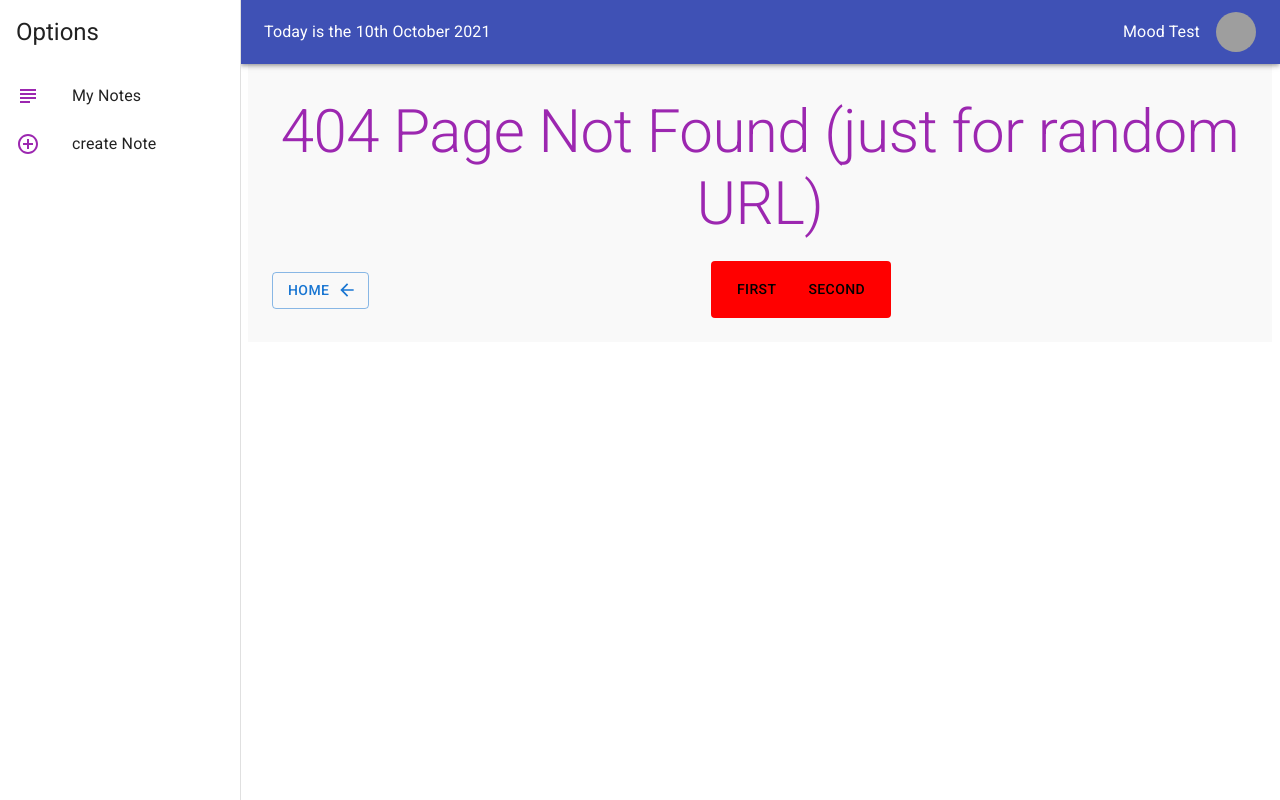
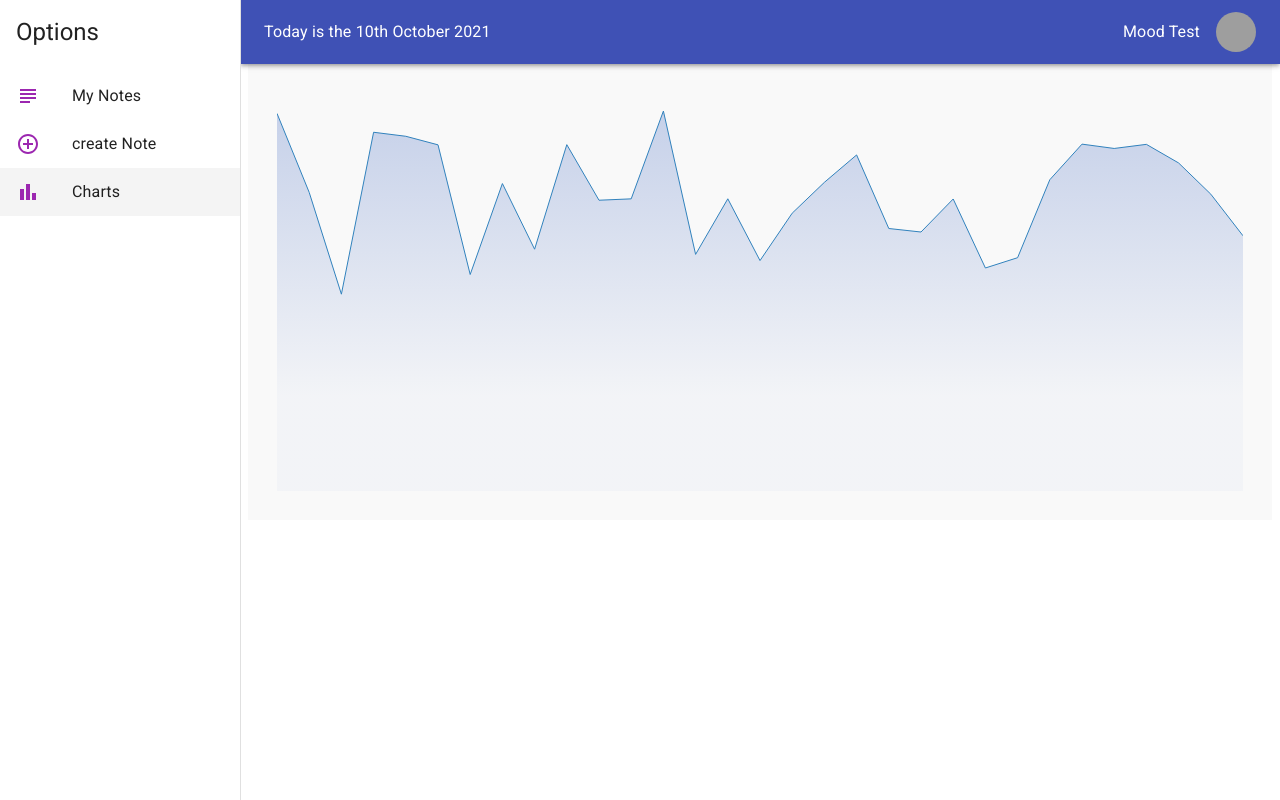
Before and after one commit to MahmoudJarjour/materialUIproject, a React (Create React App) app: page /charts in a window 1280 px wide. Before the commit this address had no page. Built offline with nearby package versions, Linux system fonts and the light colour scheme; grey boxes are pictures that could not be loaded.

Commit message:
adding charts

```diff
--- a/package.json
+++ b/package.json
@@ -20,6 +20,7 @@
     "react-masonry-css": "^1.0.16",
     "react-router-dom": "^5.3.0",
     "react-scripts": "4.0.3",
+    "recharts": "^2.1.4",
     "web-vitals": "^1.0.1"
   },
   "scripts": {
--- /dev/null
+++ b/src/Component/Charts.js
@@ -0,0 +1,35 @@
+import { subDays } from "date-fns";
+import React  from "react";
+import { ResponsiveContainer, AreaChart, Area}from 'recharts';
+
+const data=[];
+for(let i=30; i>=0;i--){
+    data.push({
+        data: subDays(new Date(), i).toISOString().substr(0,10),
+        value: 1 + Math.random() ,
+    });
+}
+
+
+
+export default function Charts(){
+
+    return (
+        <>
+        <ResponsiveContainer width='100%' height={400} >
+            <AreaChart data={data}>
+                <defs>
+                    <linearGradient id='color' x1='0' y1='0' x2='0' y2='1'>
+                        <stop offset="0%" stopColor="#2451B7" stopOpacity={0.4}/>
+                        <stop offset="75%" stopColor="#2451B7" stopOpacity={0.05}/>
+                    </linearGradient>
+                </defs>
+
+                <Area dataKey='value' strok='#2451B7' fill='url(#color)'/>
+
+            </AreaChart>
+    </ResponsiveContainer>
+
+        </>
+    )
+ }
--- a/src/Component/Layout.js
+++ b/src/Component/Layout.js
@@ -5,6 +5,7 @@ import AddCircleOutlineIcon from '@mui/icons-material/AddCircleOutline';
 import { useHistory, useLocation } from "react-router";
 import {format} from 'date-fns'
 import Avatar from '@mui/material/Avatar';
+import BarChartIcon from '@mui/icons-material/BarChart';
 
 const drawerWidth = 240
 const ListMenu = [
@@ -17,6 +18,11 @@ const ListMenu = [
         text:"create Note",
         icon: <AddCircleOutlineIcon color="secondary" />,
         path: '/',
+    },
+    {
+        text:'Charts',
+        icon: <BarChartIcon color="secondary" />,
+        path:'/charts'
     },
 
 
--- /dev/null
+++ b/src/Pages/Chartview.js
@@ -0,0 +1,7 @@
+import React from "react";
+import Charts from '../Component/Charts'
+
+
+export default function Chartview(){
+    return (<Charts/>)
+}
--- a/src/Pages/Notes.js
+++ b/src/Pages/Notes.js
@@ -1,5 +1,5 @@
 import React, { useEffect, useState } from 'react'
-import {Container, Grid} from '@material-ui/core'
+import {Container} from '@material-ui/core'
 import NoteCard from '../Component/NoteCard';
 import Masonry from 'react-masonry-css'
 
--- a/src/Routes/material-ui-router.js
+++ b/src/Routes/material-ui-router.js
@@ -2,6 +2,7 @@
 import React from "react";
 import {BrowserRouter,Route, Switch} from "react-router-dom";
 import Layout from "../Component/Layout";
+import Chartview from "../Pages/Chartview";
 import HomePage from "../Pages/HomePage";
 import Notes from "../Pages/Notes";
 import NotFound from "../Pages/NotFound";
@@ -17,6 +18,7 @@ const Routers = () => {
                     <Route exact path="/notes">
                         <Notes />
                     </Route>
+                    <Route path='/charts' component={Chartview} />
                     <Route  component={NotFound}/>
                 </Switch>
             </Layout>
```
Also changed, not shown: 1 other file (tests, documents, lock files or other folders).
